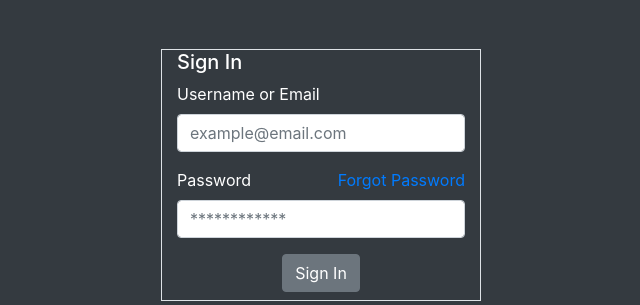
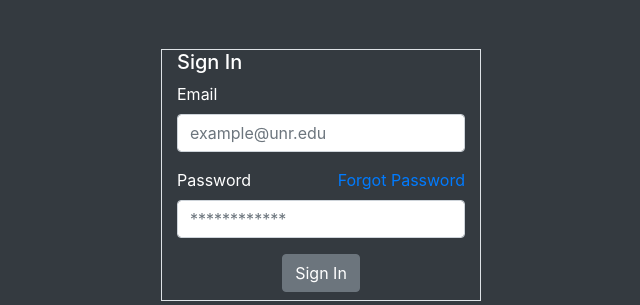
Before and after one commit to payton22/vmc-tracking-and-analytics-program, a Django app: page / in a window 1280 px wide. Shown: the part 452-757 px from the top of the page, without its empty margins (319-959 px from the left). Run offline with Django 3.2, Linux system fonts and the light colour scheme.

Commit message:
Landing page
Fixed sign-in button directory
change username sign-in to email

```diff
--- a/pages/templates/pages/landingPage.html
+++ b/pages/templates/pages/landingPage.html
@@ -23,12 +23,12 @@
         </div>
 
         <!-- Container for sign in form -->
-        <form class="container border w-25 pb-2" method="post" action="http://127.0.0.1:8000/home/">
+        <form class="container border w-25 pb-2" method="post" action="/home/">
             {% csrf_token %}
             <h5>Sign In</h5>
             <div class="form-group">
-                <label for="inputEmail">Username or Email</label>
-                <input type="email" class="form-control" id="inputEmail" aria-describedby="emailHelp" placeholder="example@email.com">
+                <label for="inputEmail">Email</label>
+                <input type="email" class="form-control" id="inputEmail" aria-describedby="emailHelp" placeholder="example@unr.edu">
             </div>
             <div class="form-group">
                 <label for="inputPassword">Password</label>
```
